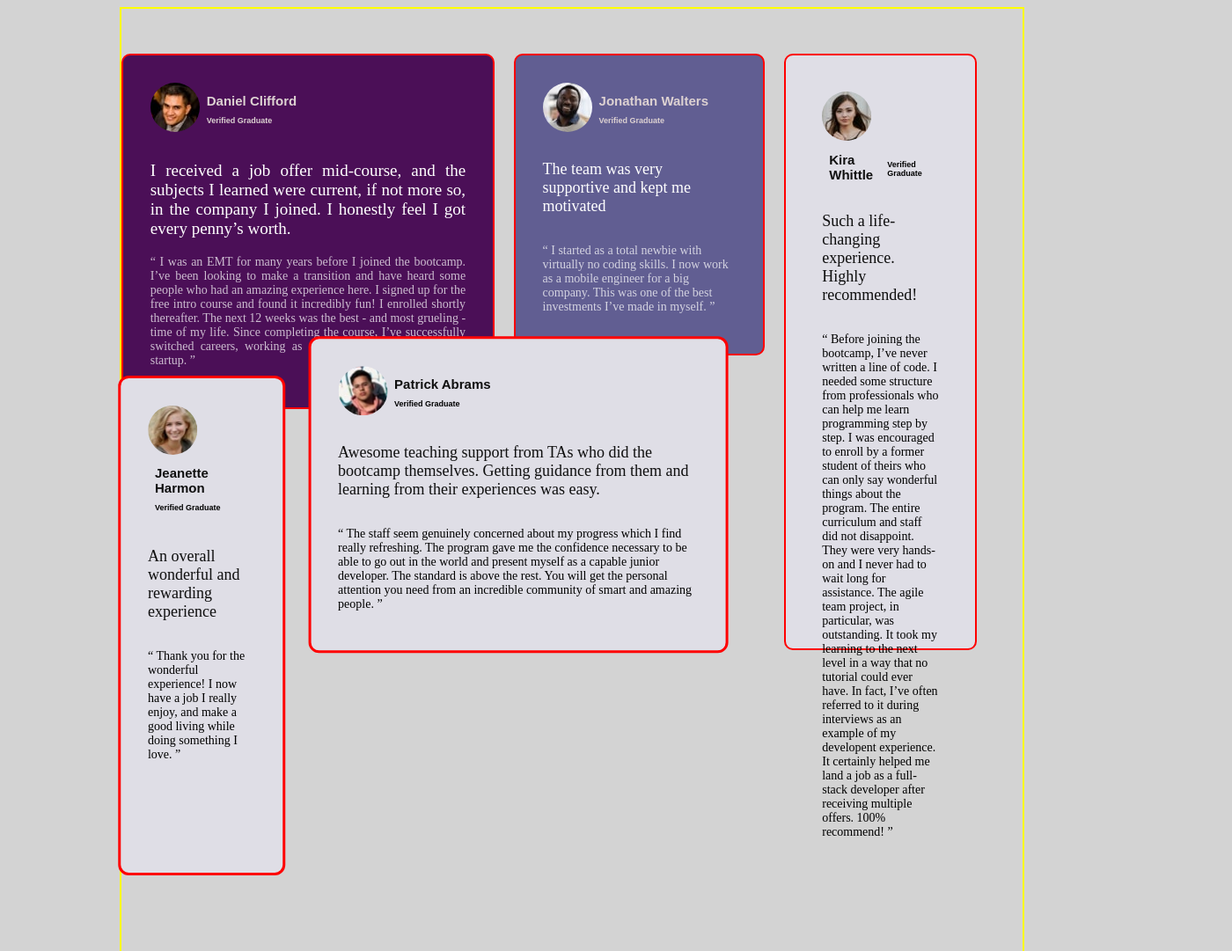
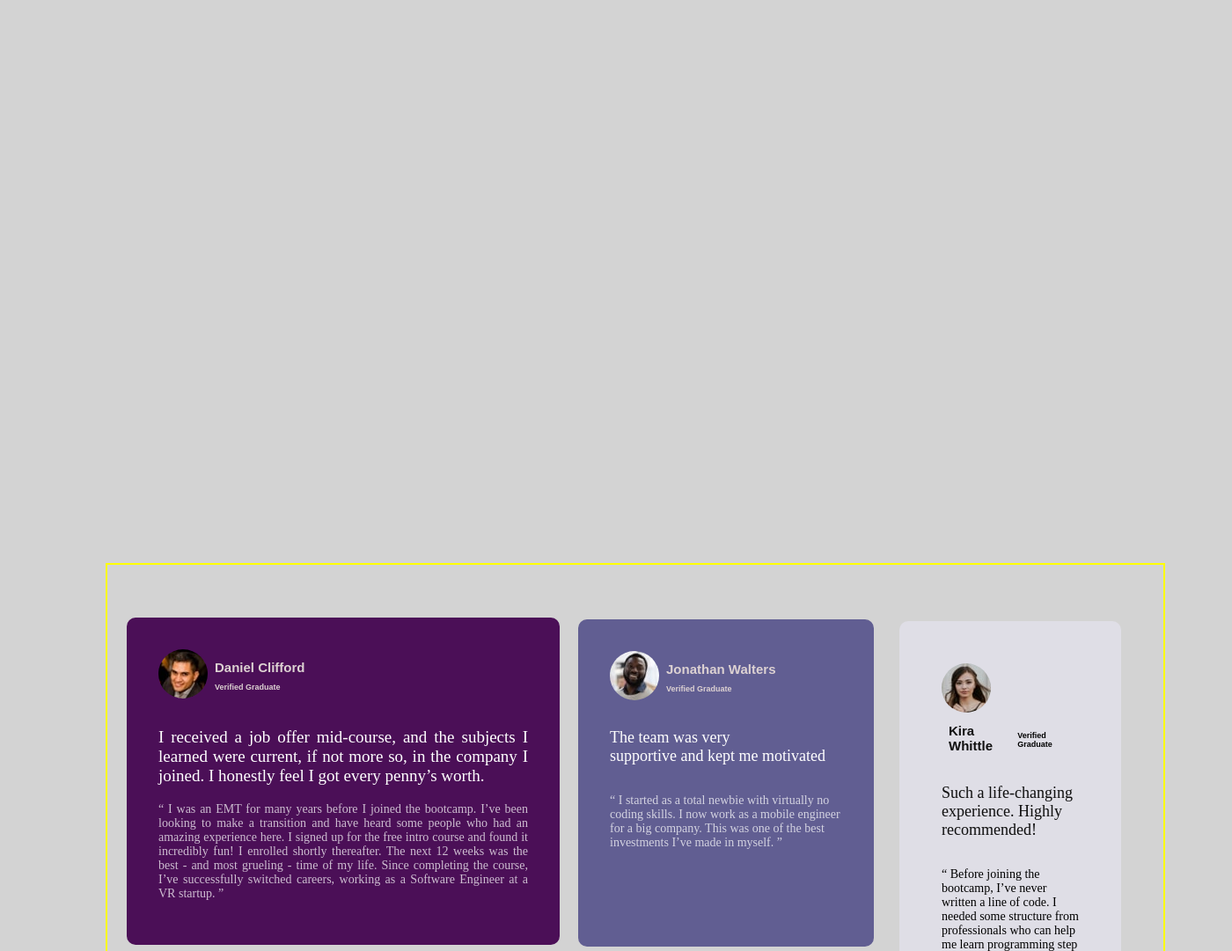
Before and after one commit to Guilherme-Bispo-dos-Santos/projeto-eric, a plain HTML site: page index.html in a window 1280 px wide. Shown: the top 1081 px of the page at 88% size, 1400 px wide, since content can reach past the window. Drawn offline with Linux system fonts and the light colour scheme.

Commit message:
Add files via upload

```diff
--- a/index.html
+++ b/index.html
@@ -16,8 +16,7 @@
 
 <body>
 
-  <main>
-    <!-- <nav> -->
+  <main class="main-principal">
 
       <div class="div-1">
 
@@ -106,10 +105,6 @@
 
         </div>
 
-      </div>
-
-
-      <div class="div-5">
         <section class="section-5">
 
           <img src="images/image-patrick.jpg" alt=" imagem patrick" class="img-patrick">
@@ -128,26 +123,7 @@
             an incredible community of smart and amazing people. ”
           </p>
 
-
-
-
-
         </section>
-
-
-
-      </div>
-
-
-
-
-
-
-
-
-
-    <!-- </nav> -->
-
 
   </main>
 
--- a/style.css
+++ b/style.css
@@ -2,21 +2,17 @@ body{
      width: 100%;
      height: 100%;
      box-sizing: border-box;
-     /* margin-left: 6%; */
      background-color: #d3d3d3;
-
+     margin-left: 120px;
 
 
 }
 
-main{
-    width: 80%;
-    height: 80%;
-    margin: auto;
+.main-principal{
+    height: 1000px;
+    width: 1200px;
     border: 2px solid yellow;
-    display: inline-block;
-    margin-left: 10%;
-
+    margin-top: 50%;
 
 
 
@@ -31,12 +27,12 @@ main{
    background-color: rgb(75, 15, 87);
    width: 35%;
    padding:3%;
+   height: 300px;
    border-radius: 10px 10px 10px 10px;
-   display: inline-block;
-   float: left;
-   border: 2px solid red;
-   max-width: 550px;
-   max-height: 400px;
+   position: relative;
+   left: 22px;
+
+
 
  }
  .img-daniel{
@@ -87,19 +83,16 @@ main{
 }
 
 .section-2{
+   height: 300px;
+   background-color: rgb(97, 94, 146);
+   padding:3%;
+   border-radius: 10px 10px 10px 10px;
+   position: relative;
+   left: 535px;
+   bottom: 370px;
+   width: 22%;
 
-   background-color: rgb(97, 94, 146);
-   max-width: 220px;
-   max-height: 400px;
-   padding:3%;
-   display:inline-block;
-   border-radius: 10px 10px 10px 10px;
-   margin-top: 5%;
-   margin-left: 22px ;
-   float: left;
-   border: 2px solid red;
 }
-
 .img-jho {
     border-radius: 30px 30px 30px 30px  ;
     display: block;
@@ -148,14 +141,10 @@ main{
    width: 13%;
    padding:4%;
    border-radius: 10px 10px 10px 10px;
-   margin-top: 5%;
-   margin-left: 22px ;
-   display:inline-block;
-   float: left;
-   border: 2px solid red;
-   height: 37em;
-
-
+   position: relative;
+   left: 900px;
+   bottom: 740px;
+   height: 800px;
 
 
 }
@@ -205,13 +194,10 @@ main{
    height: 500px;
    padding:3%;
    border-radius: 12px 12px 12px 12px;
-   border: 3px solid red;
-   display:inline-block;
-   float: left;
    position: relative;
-   top: 50%;
-   left: 50%;
-   transform: translate(-271%,-55%);
+   bottom: 1260px;
+   left: 25px;
+   height: 450px;
 
 }
 .img-jean{
@@ -256,18 +242,13 @@ main{
 
 .section-5{
     background-color: rgb(223, 222, 230);
-    width: 40%;
+    width: 45%;
     padding:3%;
     border-radius: 12px 12px 12px 12px;
-    border: 3px solid red;
-    display:inline-block;
-    float: left;
-    margin-left: 2%;
     position: relative;
-   top: 50%;
-   left: 50%;
-   transform: translate(-107%,-99%);
-
+    bottom: 1780px;
+    left: 270px;
+    height: 448px;
 }
 
 .img-patrick{
```
